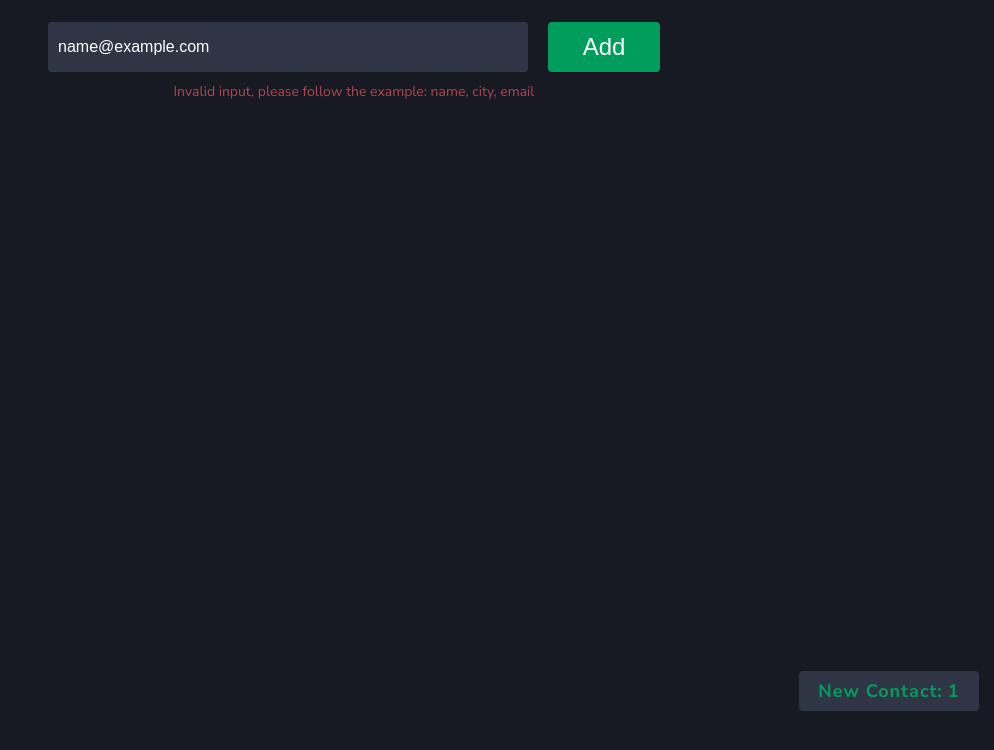
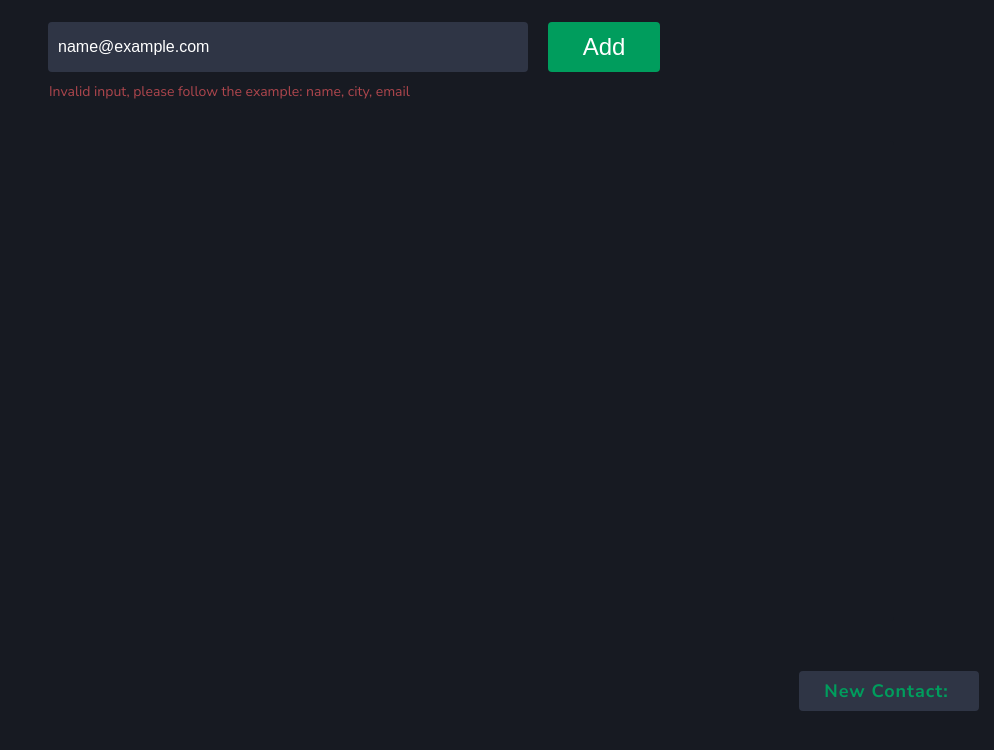
Before and after one commit to Joseph-Wil/add-contact, a website with bundled scripts: page index.html in a window 1280 px wide. Both pictures are taken after typing "name@example.com" into the empty fields and a click on the button "Add". Shown: the part 74-824 px from the top of the page, without its empty margins (286-1280 px from the left). Built offline with nearby package versions, Linux system fonts and the light colour scheme.

Commit message:
Minor CSS alignment

```diff
--- a/assets/script/index.js
+++ b/assets/script/index.js
@@ -80,6 +80,7 @@ function listContact() {
             outputDiv.appendChild(emailInput);
             gridOutput.appendChild(outputDiv);
 
+            addContact();
     }
 }
 
@@ -99,5 +100,4 @@ function deleteContact(index, outputBox) {
 
 onEvent('click', addButton, function() {
     listContact();
-    addContact();
 });
--- a/assets/style/index.css
+++ b/assets/style/index.css
@@ -106,8 +106,9 @@ span {
 
 .error {
     margin-top: 10px;
+    margin-left: 235px;
     font-size: 14px;
-    text-align: center;
+    text-align: left;
     color: #ad464d;
 }
 
```
